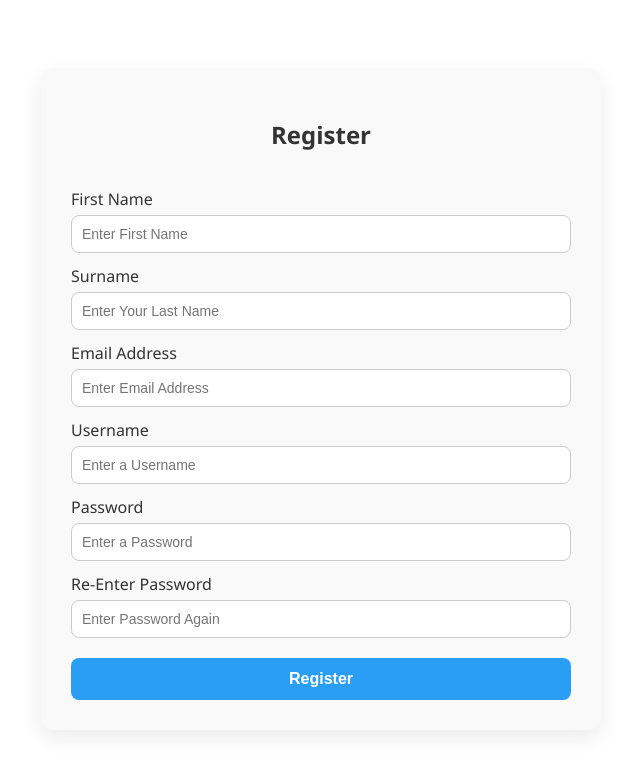
After one commit to GLENNONEILL10/FootballCoach, a Flask app: page /register in a window 1280 px wide. The commit adds this page. Shown: the top 773 px of the page, without its empty margins (319-959 px from the left). Run offline with Flask 3, Linux system fonts and the light colour scheme; parts of the project's set-up code (start-up, migrations or seed data) failed here and were passed over.

Commit message:
Added register and login page with frontend and backend. Both pages are styled but are not fully tested#

```diff
--- a/app.py
+++ b/app.py
@@ -1,7 +1,17 @@
 from flask import Flask,render_template,request,session,redirect
+from flask_sqlalchemy import SQLAlchemy
+from models import db,User,Submission
+from routes.auth import auth
+import json
 
 app = Flask(__name__)
 app.secret_key = 'your-secret-key'
+
+app.config['SQLALCHEMY_DATABASE_URI'] = 'sqlite:///football.db'
+
+app.register_blueprint(auth)
+
+db.init_app(app)
 
 def passing_calculation(passes_att,passes_comp):
 
@@ -2017,6 +2027,20 @@ def result():
     else:
         return redirect("/")
 
+    if 'user_id' in session:
+
+        new_submission = Submission(
+
+            position=session.get("player_position"),
+            inputted_data=session.get("player_inputted_data"),
+            calculated_data=session.get("player_calculated_data"),
+            user_id=session['user_id']
+
+        )
+
+        db.session.add(new_submission)
+        db.session.commit()
+
     if not player_inputted_data or not player_calculated_data :
 
         return redirect('/')
@@ -2024,6 +2048,11 @@ def result():
     return render_template('result.html',player_inputted_data=player_inputted_data,player_calculated_data=player_calculated_data,position=position
                                         ,feedback_list=feedback_list)
 
+@app.route('/history')
+def history():
+
+    pass
+
 
 if __name__ == "__main__":
     app.run(debug=True)
--- /dev/null
+++ b/routes/auth.py
@@ -0,0 +1,89 @@
+
+from flask import Blueprint,render_template,request,redirect,url_for,session,flash
+from werkzeug.security import generate_password_hash, check_password_hash
+from models import User,db
+
+auth = Blueprint('auth',__name__)
+
+
+@auth.route('/login',methods=['GET','POST'])
+def login():
+
+    if request.method == "POST":
+
+        username = request.form["username"]
+        password = request.form['password']
+
+        user = User.query.filter_by(username=username).first()
+
+        if not user or not check_password_hash(user.password,password):
+
+            flash("Invalid username or password","error")
+
+            return redirect(url_for("auth.login"))
+
+        session["user_id"] = user.user_id
+        session["username"] = user.username
+
+        flash("Logged In Successfully","success")
+
+        return redirect(url_for("app.index"))
+
+    return render_template("login.html")
+
+
+@auth.route('/register',methods=['GET','POST'])
+def register():
+
+    if request.method == "POST":
+
+        first_name = request.form["firstName"]
+        surname = request.form["surname"]
+        email = request.form["email"]
+        username = request.form["username"]
+        password = request.form["password"]
+        confirm_password = request.form["confirm_password"]
+
+        if password != confirm_password:
+
+            flash("The passwords you entered dont match","error")
+
+            return redirect(url_for('auth.register'))
+
+        existing_user = User.query.filter_by(email=email).first()
+
+        if existing_user:
+
+            flash("Already Registered","error")
+
+            return redirect(url_for('auth.register'))
+
+        hashed_password = generate_password_hash(password)
+
+        new_user = User(
+
+            first_name = first_name,
+            surname = surname,
+            email = email,
+            username = username,
+            password = hashed_password,
+
+        )
+
+        db.session.add(new_user)
+        db.session.commit()
+
+        flash("Account Created. Please Log In Now","info")
+
+        return redirect(url_for('auth.login'))
+
+    return render_template('register.html')
+
+@auth.route("/logout")
+def logout():
+
+    session.clear()
+
+    flash("Logged Out Successfully","info")
+
+    return redirect(url_for("auth.login"))
--- a/static/style.css
+++ b/static/style.css
@@ -81,6 +81,7 @@ body, html {
     border-radius: 6px;
     box-shadow: 0 2px 6px rgba(0, 0, 0, 0.1);
     font-family: Arial, sans-serif;
+    font-weight: bold;
 }
 
 .position-selector-container label {
@@ -224,3 +225,168 @@ body, html {
     margin-bottom: 12px; /* Adds vertical spacing between lines */
     line-height: 1.6;    /* Increases line height for better readability */
   }
+
+
+  /* General container */
+.register-container {
+    max-width: 500px;
+    margin: 60px auto;
+    padding: 30px;
+    background-color: #f9f9f9;
+    border-radius: 12px;
+    box-shadow: 0 8px 20px rgba(0, 0, 0, 0.08);
+    font-family: 'Segoe UI', sans-serif;
+  }
+
+  /* Header */
+  .register-container h2 {
+    text-align: center;
+    margin-bottom: 25px;
+    color: #333;
+  }
+
+  /* Form styles */
+  .register-form {
+    display: flex;
+    flex-direction: column;
+  }
+
+  .register-form label {
+    margin-top: 12px;
+    margin-bottom: 5px;
+    font-weight: 500;
+    color: #333;
+  }
+
+  .register-form input {
+    padding: 10px;
+    border: 1px solid #ccc;
+    border-radius: 8px;
+    font-size: 14px;
+    transition: border 0.2s;
+  }
+
+  .register-form input:focus {
+    border-color: #2a9df4;
+    outline: none;
+  }
+
+  /* Submit button */
+  .register-form button {
+    margin-top: 20px;
+    padding: 12px;
+    background-color: #2a9df4;
+    color: white;
+    border: none;
+    border-radius: 8px;
+    font-size: 16px;
+    font-weight: bold;
+    cursor: pointer;
+    transition: background 0.2s;
+  }
+
+  .register-form button:hover {
+    background-color: #1f7ecb;
+  }
+
+  .flashes {
+    list-style: none;
+    padding: 0;
+    margin: 20px auto;
+    max-width: 500px;
+  }
+
+  .flashes li {
+    padding: 12px;
+    margin: 10px 0;
+    border-radius: 6px;
+    font-weight: bold;
+    list-style: none;
+  }
+
+  /* Category Styles */
+  .success {
+    background-color: #d4edda;
+    color: #155724;
+    border-left: 5px solid #28a745;
+  }
+
+  .error {
+    background-color: #f8d7da;
+    color: #721c24;
+    border-left: 5px solid #dc3545;
+  }
+
+  .info {
+    background-color: #d1ecf1;
+    color: #0c5460;
+    border-left: 5px solid #17a2b8;
+  }
+
+  .warning {
+    background-color: #fff3cd;
+    color: #856404;
+    border-left: 5px solid #ffc107;
+  }
+
+  /* Container for the entire form */
+.login-container {
+    max-width: 400px;
+    margin: 80px auto;
+    padding: 30px;
+    background-color: #f9f9f9;
+    border-radius: 12px;
+    box-shadow: 0 8px 20px rgba(0, 0, 0, 0.08);
+    font-family: 'Segoe UI', sans-serif;
+    text-align: center;
+  }
+
+  /* Header */
+  .login-container h2 {
+    margin-bottom: 25px;
+    color: #333;
+  }
+
+  /* Form structure */
+  .login-form {
+    display: flex;
+    flex-direction: column;
+    gap: 16px;
+  }
+
+  .login-form label {
+    font-weight: 500;
+    text-align: left;
+    color: #444;
+  }
+
+  .login-form input {
+    padding: 10px;
+    border: 1px solid #ccc;
+    border-radius: 8px;
+    font-size: 14px;
+    transition: border 0.2s;
+  }
+
+  .login-form input:focus {
+    border-color: #2a9df4;
+    outline: none;
+  }
+
+  /* Submit button */
+  .login-form button {
+    margin-top: 10px;
+    padding: 12px;
+    background-color: #2a9df4;
+    color: white;
+    border: none;
+    border-radius: 8px;
+    font-size: 16px;
+    font-weight: bold;
+    cursor: pointer;
+    transition: background 0.2s;
+  }
+
+  .login-form button:hover {
+    background-color: #1f7ecb;
+  }
--- a/templates/base.html
+++ b/templates/base.html
@@ -15,7 +15,27 @@
 </head>
 <body>
 
-    {% block body %}{% endblock %}
+    {% block body %}
+
+    {% with messages = get_flashed_messages(with_categories=true) %}
+
+    {% if messages %}
+
+        <ul class="flashes">
+
+            {% for category, message in messages %}
+
+                <li class="{{ category }}">{{ message }}</li>
+
+            {% endfor %}
+        </ul>
+
+    {% endif %}
+
+    {% endwith %}
+
+
+    {% endblock %}
 
 </body>
 
--- /dev/null
+++ b/templates/register.html
@@ -0,0 +1,39 @@
+
+{% extends 'base.html' %}
+
+{% block head %}
+
+<title>Football Coach</title>
+
+{% endblock %}
+
+
+{% block body %}
+
+<div class="register-container">
+    <h2>Register</h2>
+
+    <form action="/register" method="POST" class="register-form">
+      <label for="firstName">First Name</label>
+      <input type="text" id="firstName" name="firstName" placeholder="Enter First Name" required>
+
+      <label for="surname">Surname</label>
+      <input type="text" id="surname" name="surname" placeholder="Enter Your Last Name" required>
+
+      <label for="email">Email Address</label>
+      <input type="email" id="email" name="email" placeholder="Enter Email Address" required>
+
+      <label for="username">Username</label>
+      <input type="text" id="username" name="username" placeholder="Enter a Username" required>
+
+      <label for="password">Password</label>
+      <input type="password" id="password" name="password" placeholder="Enter a Password" required>
+
+      <label for="confirm_password">Re-Enter Password</label>
+      <input type="password" id="confirm_password" name="confirm_password" placeholder="Enter Password Again" required>
+
+      <button type="submit">Register</button>
+    </form>
+  </div>
+
+{% endblock %}
```
Also changed, not shown: models.py (added, +26 -0 lines), templates/login.html (added, +26 -0 lines), instance/football.db (added), routes/history.py (added), templates/history.html (added).
